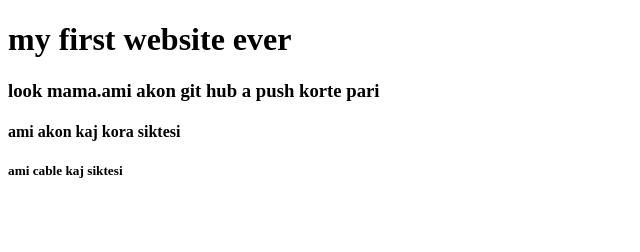
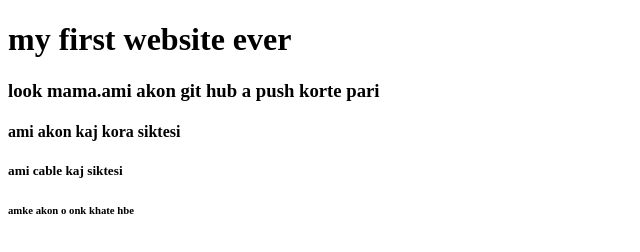
Before and after one commit to istiak22/my-first-website, a plain HTML site: page index.html in a window 1280 px wide. Shown: the whole page, without its empty margins (0-640 px from the left). Drawn offline with Linux system fonts and the light colour scheme.

Commit message:
change koro

```diff
--- a/index.html
+++ b/index.html
@@ -10,5 +10,6 @@
     <h3>look mama.ami akon git hub a push korte pari</h3>
     <h4>ami akon kaj kora siktesi</h4>
     <h5>ami cable kaj siktesi</h5>
+    <h6>amke akon o onk khate hbe</h6>
 </body>
 </html>
```
